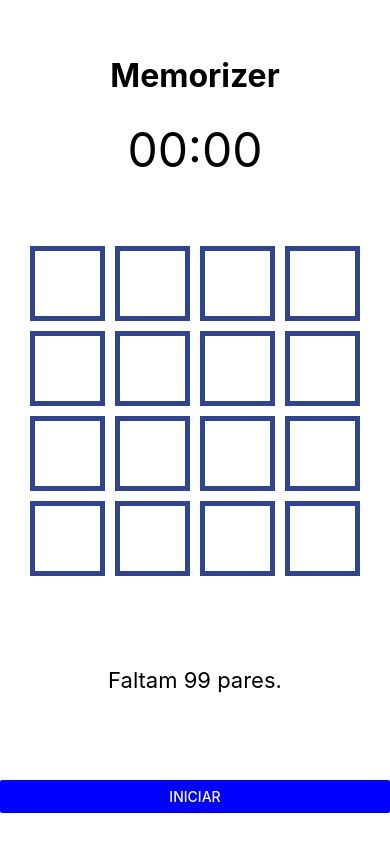
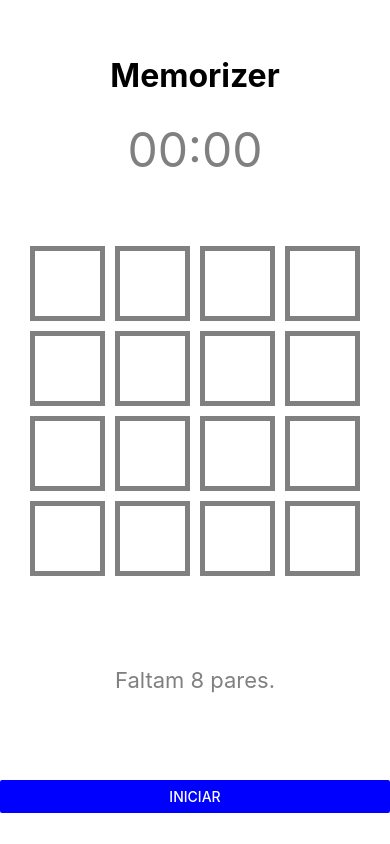
Before and after one commit to andreprolo/memorizer-app, a React Native app: screen / in a window 390 px wide. Built offline with nearby package versions, Linux system fonts and the light colour scheme.

Commit message:
creating item state and reseting game

```diff
--- a/App.tsx
+++ b/App.tsx
@@ -3,37 +3,45 @@ import { Button, FlatList, SafeAreaView, StyleSheet, Text, TouchableWithoutFeedb
 
 enum MemorizerAction {
   PLAYING,
-  STOPPED,
-  NONE
+  WAITING
 }
 
 const emojis = ["🦜", "🏀", "🍄", "💉", "🧨", "🔮", "💣", "🐸"]
 
+enum ItemState {
+  HIDED,
+  VISIBLE,
+  MATCHED,
+}
+
 interface MemorizerItem {
   emoji: string,
-  flipped: boolean,
-  match: boolean,
+  state: ItemState,
 }
 
 const App = () => {
   const [elapsedTime, setElapsedTime] = useState(0)
-  const [action, setAction] = useState(MemorizerAction.NONE)
+  const [action, setAction] = useState(MemorizerAction.WAITING)
   const [running, setRunning] = useState(false)
   const [intervalId, setIntervalId] = useState(-1)
   const [memorizerGrid, setMemorizerGrid] = useState<MemorizerItem[]>([])
 
   useEffect(() => {
+    initializeNewGame()
+  }, [])
+
+  const initializeNewGame = () => {
     let result: MemorizerItem[] = []
     emojis.forEach(e => result.push(
-      { emoji: e, flipped: false, match: false },
-      { emoji: e, flipped: false, match: false }
+      { emoji: e, state: ItemState.HIDED },
+      { emoji: e, state: ItemState.HIDED },
     ))
     setMemorizerGrid(_ => result.sort(() => Math.random() - 0.5));
-  }, [])
+  }
 
   const toggleRunning = () => {
     setRunning(!running)
-    if (action === MemorizerAction.NONE) {
+    if (action === MemorizerAction.WAITING) {
       setAction(MemorizerAction.PLAYING)
     }
   }
@@ -54,8 +62,9 @@ const App = () => {
     if (running) {
       startTimer()
     } else {
-      restartTimer(MemorizerAction.STOPPED)
+      restartTimer(MemorizerAction.WAITING)
       stopTimer()
+      initializeNewGame()
     }
   }, [running])
 
@@ -74,7 +83,7 @@ const App = () => {
     <SafeAreaView style={appStyles.page}>
       <View>
         <Text style={appStyles.title}>Memorizer</Text>
-        <Text style={appStyles.timer}>{getTimeFormatted()}</Text>
+        <Text style={action === MemorizerAction.PLAYING ? appStyles.timer : [appStyles.timer, { color: 'grey' }]}>{getTimeFormatted()}</Text>
       </View>
       <View style={appStyles.container}>
         <FlatList
@@ -83,21 +92,27 @@ const App = () => {
           numColumns={4}
           renderItem={({ item, index }) => (
             <TouchableWithoutFeedback onPress={() => {
+              if (!running) return
               let newMemorizerGrid = [...memorizerGrid]
-              newMemorizerGrid[index] = {
-                ...newMemorizerGrid[index],
-                flipped: !newMemorizerGrid[index].flipped
+              if (newMemorizerGrid[index].state == ItemState.HIDED) {
+                newMemorizerGrid[index] = {
+                  ...newMemorizerGrid[index],
+                  state: ItemState.VISIBLE
+                }
+                setMemorizerGrid(newMemorizerGrid)
               }
-              setMemorizerGrid(newMemorizerGrid)
             }}>
-              <View style={appStyles.item}>
-                <Text style={appStyles.item_content}>{item.flipped ? item.emoji : ""}</Text>
+              <View style={action === MemorizerAction.PLAYING ? appStyles.item : [appStyles.item, { borderColor: 'grey' }]}>
+                {
+                  item.state != ItemState.MATCHED &&
+                  <Text style={appStyles.item_content}>{item.state == ItemState.VISIBLE ? item.emoji : ""}</Text>
+                }
               </View>
             </TouchableWithoutFeedback>
           )}
         />
       </View>
-      <Text style={appStyles.message}>Faltam 99 pares.</Text>
+      <Text style={action === MemorizerAction.PLAYING ? appStyles.message : [appStyles.message, { color: 'grey' }]}>Faltam 8 pares.</Text>
       <Button color='blue' title={running ? 'Reiniciar' : 'Iniciar'} onPress={toggleRunning} />
     </SafeAreaView>
   )
```
